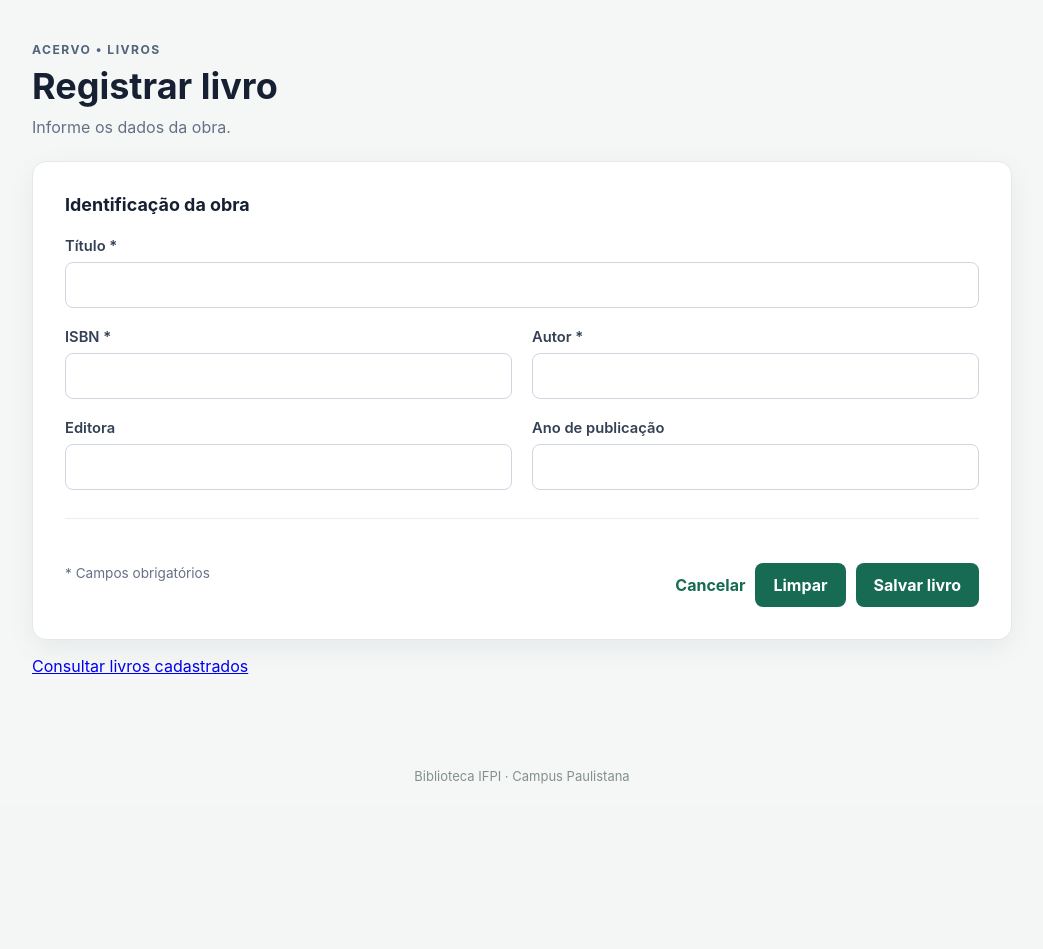
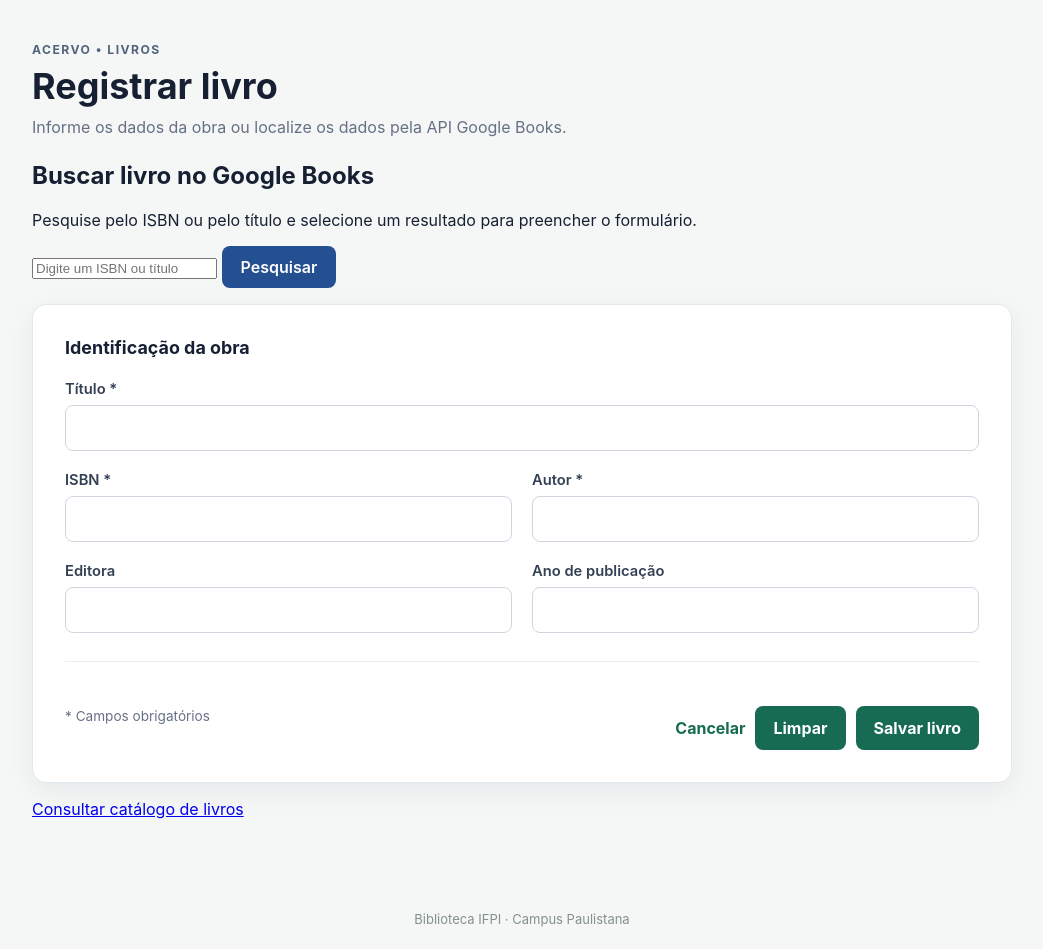
Before and after one commit to Diogohk/IFPI---BIBLIOTECA, a Flask app: page /livros in a window 1280 px wide. Shown: the part 72-1021 px from the top of the page, without its empty margins (118-1161 px from the left). Before the commit the page ends 856 px from the top, so only its background shows below. Run offline with Flask 3, Linux system fonts and the light colour scheme; the visitor is signed in with stand-in values (Sample User, id 1).

Commit message:
Integra busca Google Books ao cadastro

```diff
--- a/BIBLIOTECA - PROJETO/app/templates/cadastro.html
+++ b/BIBLIOTECA - PROJETO/app/templates/cadastro.html
@@ -3,7 +3,19 @@
 {% block styles %}<link rel="stylesheet" href="{{ url_for('static', filename='css/livros.css') }}">{% endblock %}
 {% block content %}
 <main class="livros-page">
-  <section class="livros-header"><div><p class="eyebrow">ACERVO • LIVROS</p><h1>{{ 'Editar livro' if livro else 'Registrar livro' }}</h1><p class="subtitle">Informe os dados da obra.</p></div></section>
+  <section class="livros-header"><div><p class="eyebrow">ACERVO • LIVROS</p><h1>{{ 'Editar livro' if livro else 'Registrar livro' }}</h1><p class="subtitle">Informe os dados da obra ou localize os dados pela API Google Books.</p></div></section>
+  {% if not livro %}
+  <section class="google-search-panel">
+    <h2>Buscar livro no Google Books</h2>
+    <p>Pesquise pelo ISBN ou pelo título e selecione um resultado para preencher o formulário.</p>
+    <div class="google-search-controls">
+      <input id="google-books-query" type="search" placeholder="Digite um ISBN ou título" aria-label="Pesquisar no Google Books">
+      <button type="button" class="button button-primary" id="google-books-search">Pesquisar</button>
+    </div>
+    <p class="google-search-status" id="google-books-status" role="status" aria-live="polite"></p>
+    <div class="google-books-results" id="google-books-results"></div>
+  </section>
+  {% endif %}
   <section class="form-card">
     <form id="form-livro" method="POST" action="{{ url_for('cadastro.editar_livro', idlivro=livro.idlivro) if livro else url_for('cadastro.cadastrar') }}" data-confirm-reset="Deseja limpar os campos deste formulário?">
       <input type="hidden" name="csrf_token" value="{{ csrf_token() }}">
@@ -17,7 +29,10 @@
       <div class="form-footer"><p class="required-note">* Campos obrigatórios</p><div class="form-actions"><a href="{{ url_for('cadastro.listar_livros') }}">Cancelar</a><button type="reset" class="button button-secondary">Limpar</button><button class="button button-primary" type="submit">Salvar livro</button></div></div>
     </form>
   </section>
-  <p><a href="{{ url_for('cadastro.listar_livros') }}">Consultar livros cadastrados</a></p>
+  <p><a href="{{ url_for('cadastro.listar_livros') }}">Consultar catálogo de livros</a></p>
 </main>
 {% endblock %}
-{% block scripts %}<script src="{{ url_for('static', filename='js/Livros.js') }}" defer></script>{% endblock %}
+{% block scripts %}
+<script src="{{ url_for('static', filename='js/Livros.js') }}" defer></script>
+{% if not livro %}<script src="{{ url_for('static', filename='js/GoogleBooks.js') }}" defer></script>{% endif %}
+{% endblock %}
```
